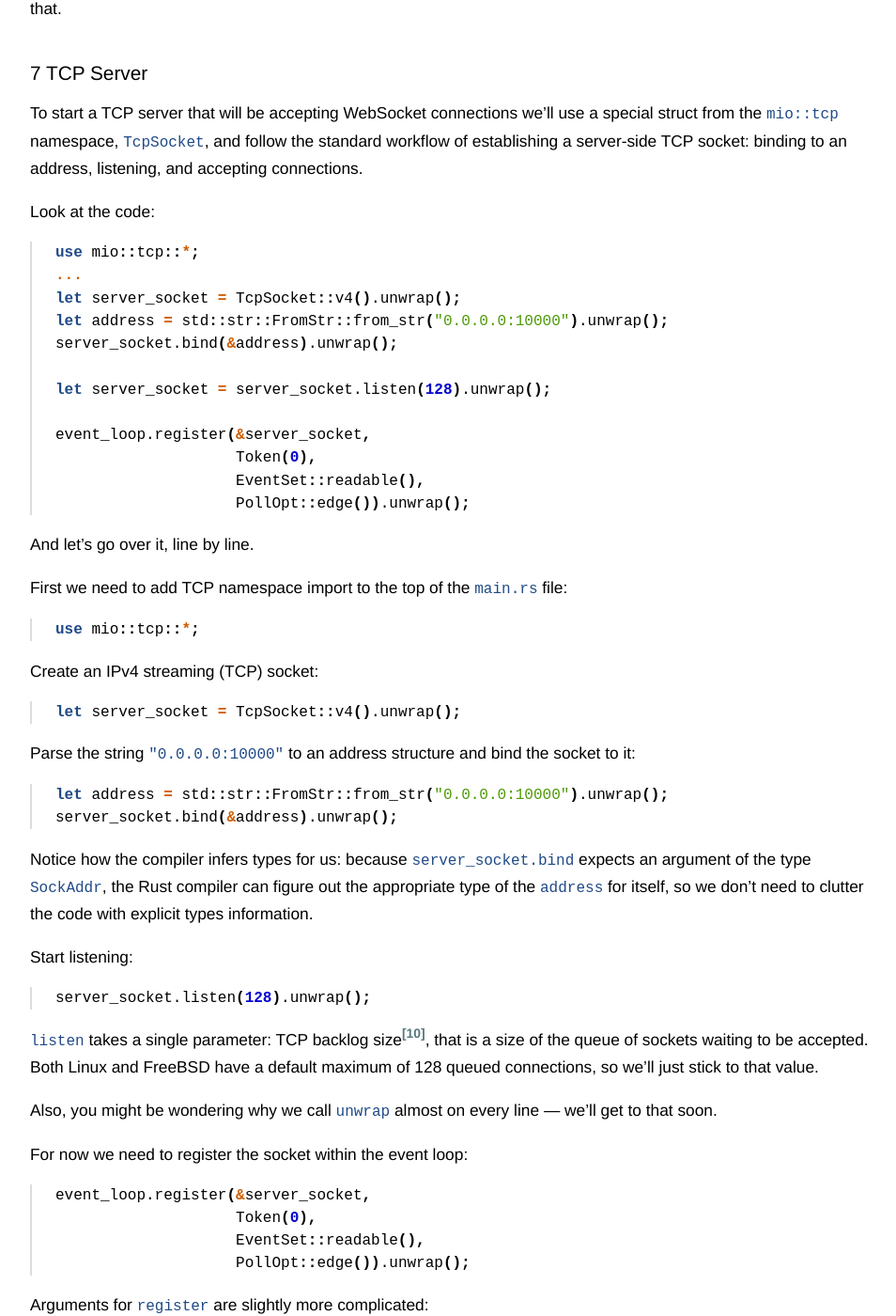
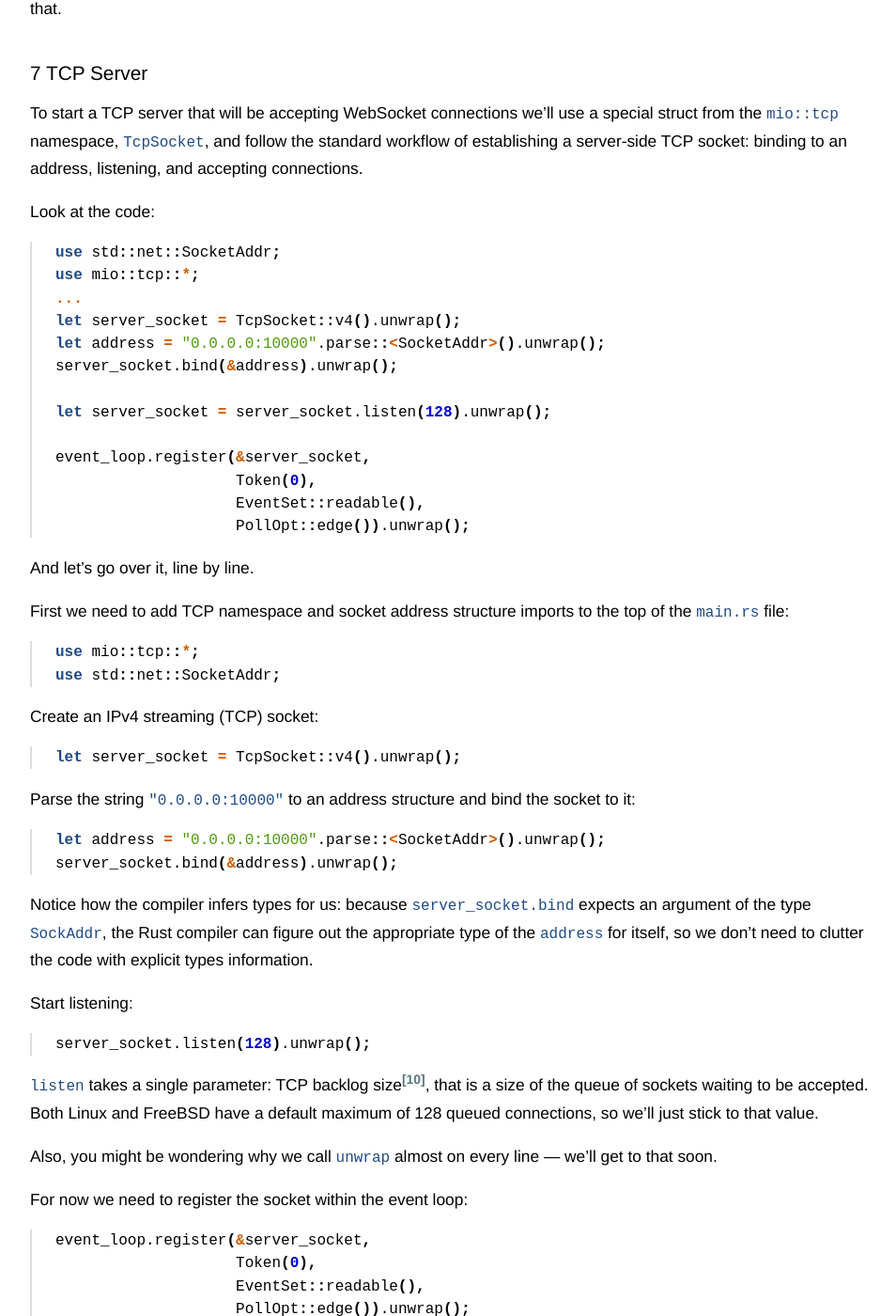
Before and after one commit to nbaksalyar/nbaksalyar.github.io, a Jekyll site: the page built from _posts/2015-07-10-writing-chat-in-rust.md, in a window 1280 px wide and 1400 px high, scrolled down 7712 px. Shown: the whole window at 94% size, without its empty margins (158-1112 px from the left). Built offline with Jekyll 4.4.1, drawn with Linux system fonts in a browser that asks for light colours; comment, search, counter and statistics services are not loaded.

Commit message:
Improve SocketAddr parsing

```diff
--- a/_posts/2015-07-10-writing-chat-in-rust.md
+++ b/_posts/2015-07-10-writing-chat-in-rust.md
@@ -245,10 +245,11 @@ To start a TCP server that will be accepting WebSocket connections we'll use a s
 Look at the code:
 
 {% highlight rust %}
+use std::net::SocketAddr;
 use mio::tcp::*;
 ...
 let server_socket = TcpSocket::v4().unwrap();
-let address = std::str::FromStr::from_str("0.0.0.0:10000").unwrap();
+let address = "0.0.0.0:10000".parse::<SocketAddr>().unwrap();
 server_socket.bind(&address).unwrap();
 
 let server_socket = server_socket.listen(128).unwrap();
@@ -261,10 +262,11 @@ event_loop.register(&server_socket,
 
 And let's go over it, line by line.
 
-First we need to add TCP namespace import to the top of the `main.rs` file:
+First we need to add TCP namespace and socket address structure imports to the top of the `main.rs` file:
 
 {% highlight rust %}
 use mio::tcp::*;
+use std::net::SocketAddr;
 {% endhighlight %}
 
 Create an IPv4 streaming (TCP) socket:
@@ -276,7 +278,7 @@ let server_socket = TcpSocket::v4().unwrap();
 Parse the string `"0.0.0.0:10000"` to an address structure and bind the socket to it:
 
 {% highlight rust %}
-let address = std::str::FromStr::from_str("0.0.0.0:10000").unwrap();
+let address = "0.0.0.0:10000".parse::<SocketAddr>().unwrap();
 server_socket.bind(&address).unwrap();
 {% endhighlight %}
 
```
